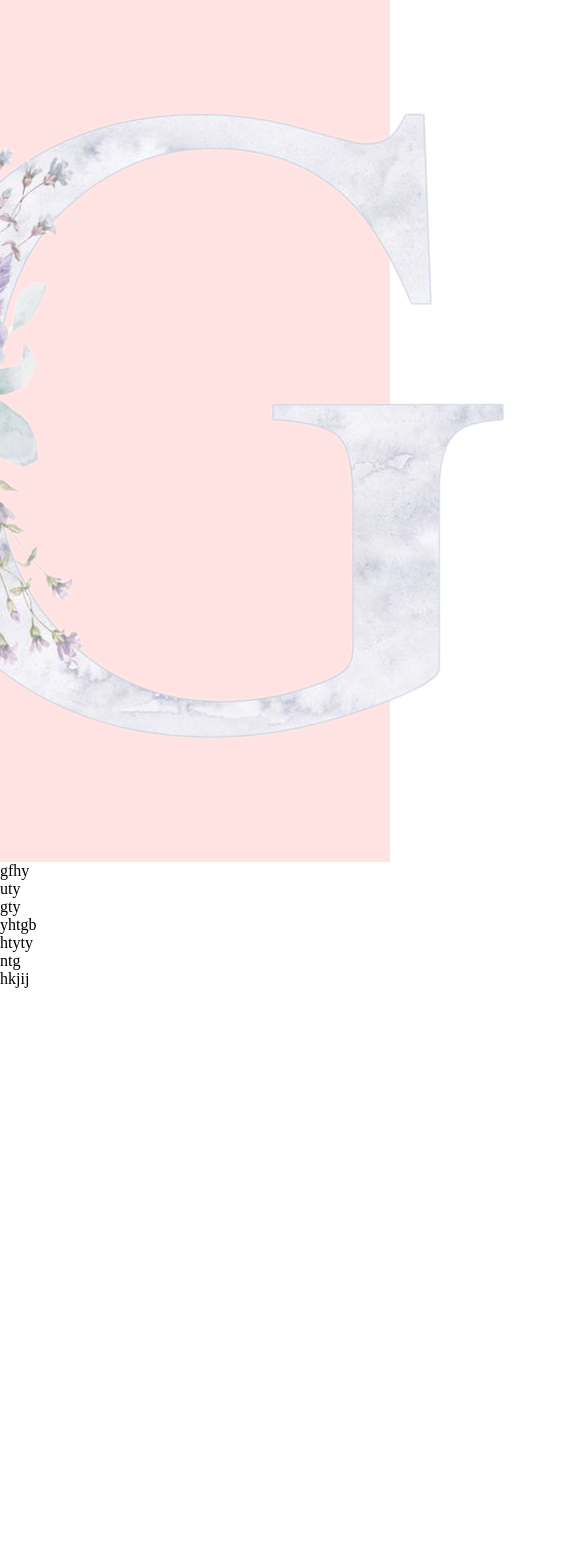
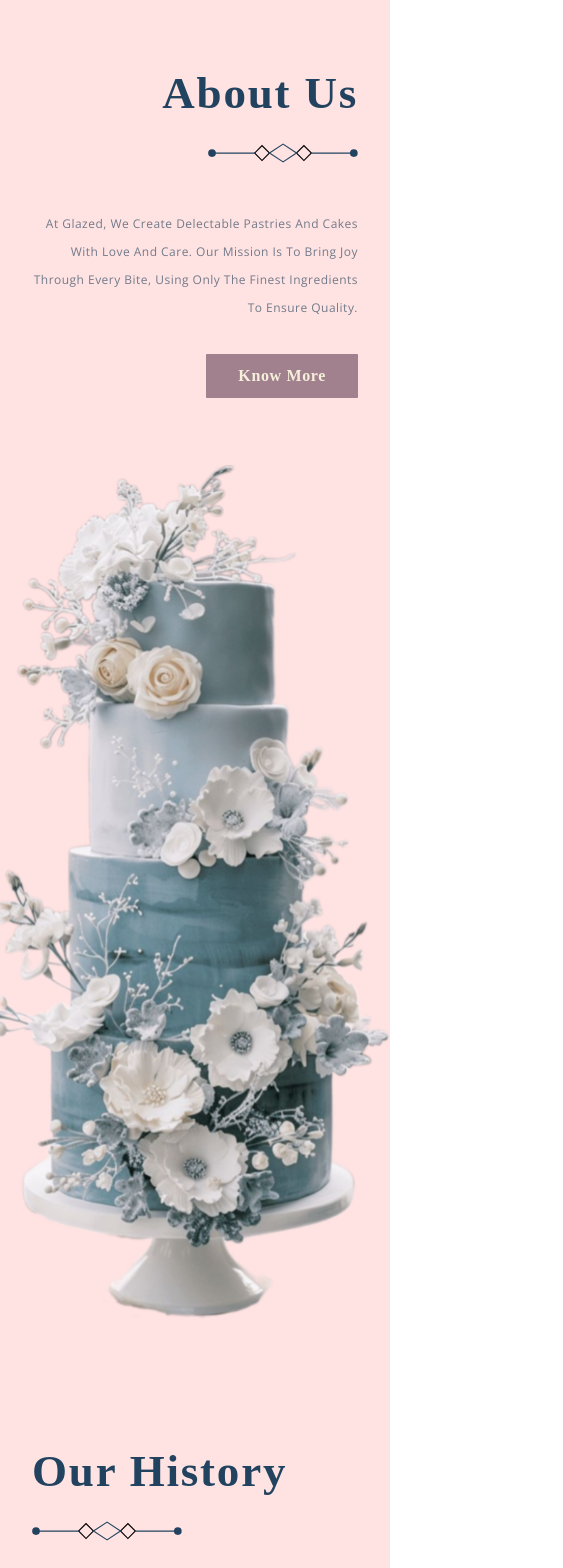
Before and after one commit to hafsachenni/Modern_Pastry_Website, a React (Create React App) app: page / in a window 390 px wide. Shown: the part 1160-2728 px from the top of the page, 563 px wide, since content can reach past the window. Before the commit the page ends 2148 px from the top, so only its background shows below. Built offline with nearby package versions, Linux system fonts and the light colour scheme; the HTML template or start-up script is replaced by a standard one; a web font is replaced by a local one.

Commit message:
responsive about us section done

```diff
--- a/src/App.css
+++ b/src/App.css
@@ -67,6 +67,27 @@
     transform: scale(1.05);
   }
 
+  .custom__button-bg {
+    background-color: #a1818e;
+      color: var(--color-crimson);
+      font-family: var(--font-base);
+      font-weight: 700;
+      letter-spacing: 0.04em;
+      line-height: 28px;
+      font-size: 16px;
+      padding: 0.5rem 2rem;
+      border-radius: 1px;
+      border: none;
+      outline: none;
+      cursor: pointer;
+      transition: background-color 0.3s ease, transform 0.3s ease;
+  }
+  .custom__button-bg:hover {
+    background-color: #FEE4F1;
+    color: #22435f;
+    transform: scale(1.05);
+  }
+
 
   .p__cormorant {
     font-family: var(--font-base);
@@ -91,7 +112,7 @@
 
   .headtext__cormorant {
     font-family: var(--font-base);
-    color: var(--color-golden);
+    color: #22435f;
     font-size: 64px;
     line-height: 83.2px;
     letter-spacing: 0.04em;
--- a/src/constants/images.js
+++ b/src/constants/images.js
@@ -3,11 +3,15 @@ import glazed from '../assets/glazed.png';
 import bordure from '../assets/bordure.svg';
 import pinkclr from '../assets/pink-bg.jpg';
 import gletter from '../assets/G.png';
+import borduredark from '../assets/borduredark.svg';
+import cake2 from '../assets/cake2.png';
 
 export default {
   cake,
   glazed,
   bordure,
   pinkclr,
-  gletter
+  gletter,
+  borduredark,
+  cake2
 };
--- a/src/container/AboutUs/AboutUs.css
+++ b/src/container/AboutUs/AboutUs.css
@@ -0,0 +1,66 @@
+.app__aboutus {
+    position: relative;
+}
+.app__aboutus-content {
+    width: 100%;
+    z-index: 2;
+}
+.app__aboutus-content_about {
+    flex: 1;
+    display: flex;
+    justify-content: flex-end;
+    align-items: flex-end;
+    flex-direction: column;
+    text-align: right;
+}
+.app__aboutus-content_cake {
+    margin: 2rem 4rem;
+}
+
+.app__aboutus-content_cake img {
+    height: 910px;
+}
+
+.app__aboutus-content_history {
+    flex: 1;
+    display: flex;
+    justify-content: flex-start;
+    align-items: flex-start;
+    flex-direction: column;
+    text-align: left;
+}
+
+.app__aboutus-content_about p,
+.app__aboutus-content_history p {
+    margin: 2rem 0;
+    color: #727a8a;
+}
+
+
+@media screen and (min-width: 2000px) {
+    .app__aboutus-content_cake img {
+        height: 1110px;
+    }
+
+    .app__aboutus-content_about p,
+    .app__aboutus-content_history p {
+        margin: 4rem 0;
+    }
+}
+
+@media screen and (max-width: 900px) {
+    .app__aboutus-content {
+        flex-direction: column;
+    }
+
+    .app__aboutus-content_cake {
+        margin: 4rem 0;
+    }
+}
+
+@media screen and (max-width: 650px) {
+    .app__aboutus-overlay img {
+        width: 80%;
+        height: 320px;
+    }
+}
--- a/src/container/AboutUs/AboutUs.jsx
+++ b/src/container/AboutUs/AboutUs.jsx
@@ -5,11 +5,25 @@ import './AboutUs.css';
 const AboutUs = () => {
   return (
     <div id='about' className='app__aboutus app__bg flex__center section__padding'>
-      <div className='app__aboutus-overlay'>
-        <img src={images.gletter} alt='glazed overlay'/>
+      <div className='app__aboutus-content flex__center' >
+        <div className='app__aboutus-content_about'>
+          <h1 className='headtext__cormorant'>About Us</h1>
+          <img src={images.borduredark} alt='bordure' className='spoon__img'/>
+          <p className='p__opensans'> At Glazed, we create delectable pastries and cakes with love and care. Our mission is to bring joy through every bite, using only the finest ingredients to ensure quality.</p>
+          <button type='button' className='custom__button-bg'>Know More</button>
+        </div>
+
+        <div className='app__aboutus-content_cake flex__center'>
+          <img src={images.cake2} alt='deco'/>
+        </div>
+
+        <div className='app__aboutus-content_history'>
+        <h1 className='headtext__cormorant'>Our History</h1>
+          <img src={images.borduredark} alt='bordure' className='spoon__img'/>
+          <p className='p__opensans'> Glazed started as a small family bakery, built on passion and tradition. Today, we continue to bake with the same dedication, crafting sweets that bring happiness to our community.</p>
+          <button type='button' className='custom__button-bg'>Know More</button>
+        </div>
       </div>
-
-
     </div>
   )
 }
```
Also changed, not shown: src/assets/borduredark.svg (added), src/assets/cake2.png (added).
